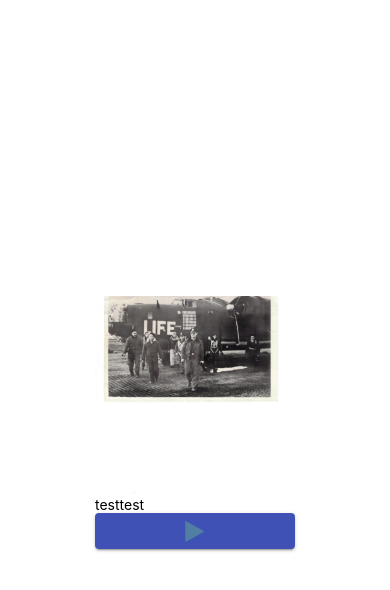
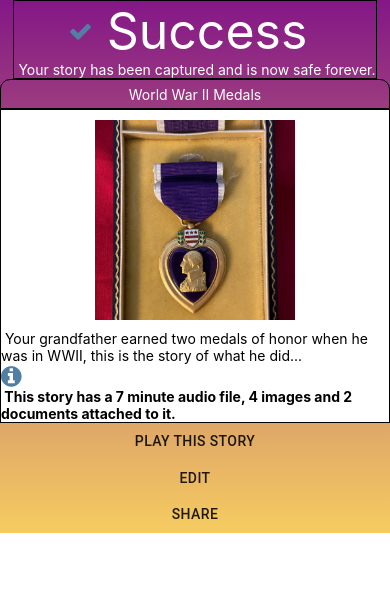
Before and after one commit to cs394-w21/PURPLE-CLIENT, a React Native app: screen / in a window 390 px wide. Shown: the top 590 px of the page. Built offline with nearby package versions, Linux system fonts and the light colour scheme.

Commit message:
styling success screen

```diff
--- a/App.js
+++ b/App.js
@@ -1,16 +1,18 @@
 import { StatusBar } from 'expo-status-bar';
 import React from 'react';
 import { StyleSheet, Text, View } from 'react-native';
-import Story from './components/story'
+import Story from './components/Story';
+import Success from './components/Success';
 export default function App() {
   const story = {
     title: 'testtest',
     image: '../test1.jpg'
   }
   return (
-    <View style={styles.container}>
+    <View>
       <StatusBar style="auto" />
-      <Story story={story} />
+      {/*<Story story={story} />*/}
+      <Success></Success>
     </View>
   );
 }
--- /dev/null
+++ b/components/Success.js
@@ -0,0 +1,92 @@
+import React, { useState, useEffect } from 'react';
+import { View, Text, Image, StyleSheet } from 'react-native';
+import { Button } from '@material-ui/core';
+import { Icon } from 'react-native-elements';
+import * as purpleHeart from '../purpleheart.jpeg';
+import { LinearGradient } from 'expo-linear-gradient';
+
+
+const Success = () => {
+    return (
+        <LinearGradient
+        // Button Linear Gradient
+        // Diagonal :0
+        colors={['#841787', '#F6CC60']}>
+            <View style={styles.bigContainer}>
+                <View style={styles.container}>
+                    <View style={styles.banner}>
+                        <View style={{flexDirection: 'row', flexWrap: 'wrap', alignItems: 'center'}}>
+                        {/*Wrong Icon - we need the white thing in the background*/}
+                        <Icon
+                            type='font-awesome'
+                            name={ 'check' }
+                            color='#517fa4'
+                        />
+                        <Text style={{fontSize: 50, color: 'white'}}> Success </Text>
+                        </View>
+                        <Text style={{color: 'white'}}> Your story has been captured and is now safe forever.</Text>
+                    </View>
+                </View>
+                <View style={styles.storycaption}>
+                    <View style={{height: 30, borderColor: 'black', borderWidth: 1, borderTopLeftRadius: 10, borderTopRightRadius: 10,
+                    borderStyle: 'solid', textAlign: 'center', alignItems: 'center', justifyContent: 'center'}}>
+                        <Text style={{textAlign: 'center', color: 'white'}}> World War II Medals </Text>
+                    </View>
+                    <View style={{justifyContent: 'center', alignItems: 'center',
+                    borderWidth: 1,
+                    borderColor: 'black',
+                    borderStyle: 'solid',
+                    backgroundColor: 'white'}}>
+
+                        <Image style={{width: 200, height:200, marginVertical: 10}} source={purpleHeart}/>
+                    <Text> Your grandfather earned two medals of honor when he was in WWII, this is the story of what he did... </Text>
+                    <View style={{flexDirection: 'row', flexWrap: 'wrap'}}>
+                        <Icon
+                            type='font-awesome'
+                            name='info-circle'
+                            color='#517fa4'
+                        />
+                        <Text style={{fontWeight: 'bold'}}> This story has a 7 minute audio file, 4 images and 2 documents attached to it.</Text>
+                    </View>
+                    </View>
+                    <Button> Play this story </Button>
+                    <View>
+                    <Button> Edit </Button>
+                    <Button> Share </Button>
+                    </View>
+                </View>
+            </View>
+        </LinearGradient>
+
+    )
+}
+
+const styles = StyleSheet.create({
+    bigContainer: {
+        alignItems: 'center',
+        justifyContent: 'center',
+        color: 'white'
+    },
+    storycaption: {
+        color: 'white'
+
+    },
+    container: {
+        borderWidth: 1,
+        borderStyle: 'solid',
+        borderColor: 'black',
+        fontSize: 50,
+        color: 'white'
+
+    },
+    banner: {
+        flexDirection: 'column',
+        flexWrap: 'no-wrap',
+        justifyContent: 'center',
+        alignItems: 'center',
+        color: 'white'
+    },
+  });
+
+
+export default Success;
--- a/package.json
+++ b/package.json
@@ -16,7 +16,8 @@
     "react-dom": "16.13.1",
     "react-native": "https://github.com/expo/react-native/archive/sdk-40.0.1.tar.gz",
     "react-native-elements": "^3.2.0",
-    "react-native-web": "~0.13.12"
+    "react-native-web": "~0.13.12",
+    "expo-linear-gradient": "~8.4.0"
   },
   "devDependencies": {
     "@babel/core": "~7.9.0"
```
Also changed, not shown: purpleheart.jpeg (renamed from assets/example-assets/IMG_2123_Grandpa WW2 Purple Heart.jpeg), 1 other file (tests, documents, lock files or other folders).
